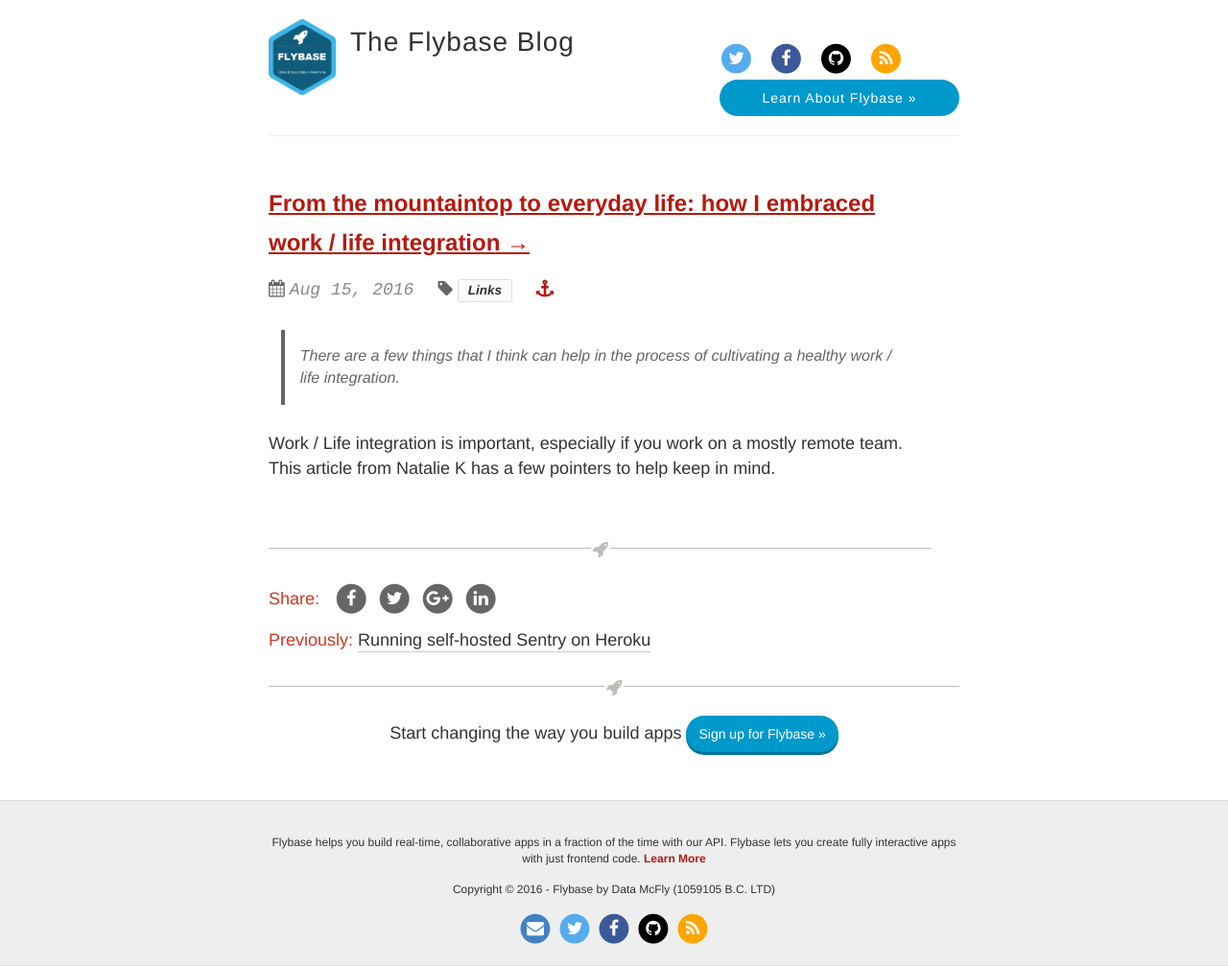
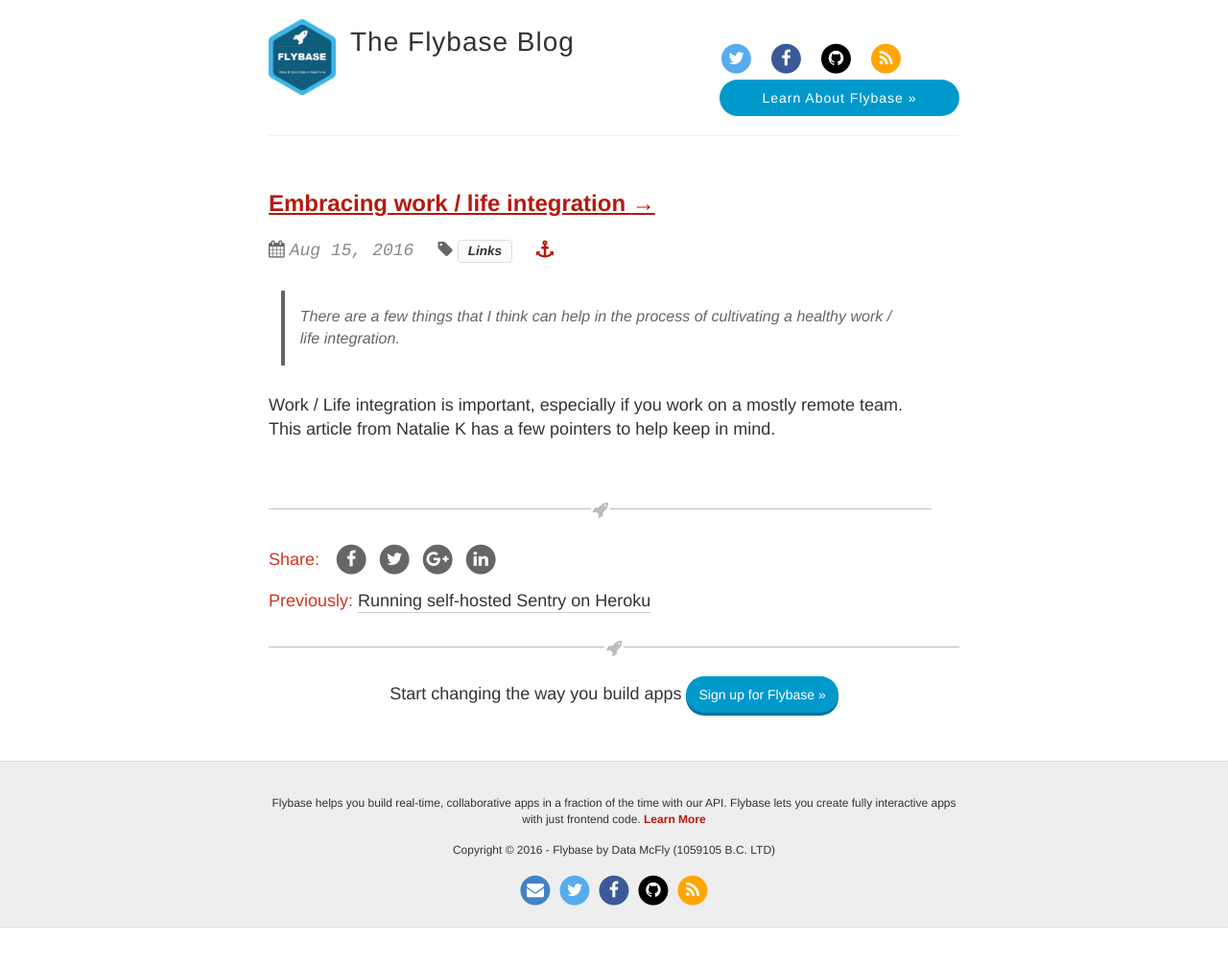
Before and after one commit to flybaseio/flybaseio.github.io, a Jekyll site: the page built from _posts/2016-08-15-from-the-mountaintop-to-everyday-life-how-i-embraced-work-life-integration.md, in a window 1280 px wide. Shown: the whole page at 96% size. Built offline with Jekyll 4.4.1, drawn with Linux system fonts in a browser that asks for light colours; nearby versions of some CDN libraries; after the commit the page ends 967 px from its top, so only the background shows below that.

Commit message:
Update 2016-08-15-from-the-mountaintop-to-everyday-life-how-i-embraced-work-life-integration.md

```diff
--- a/_posts/2016-08-15-from-the-mountaintop-to-everyday-life-how-i-embraced-work-life-integration.md
+++ b/_posts/2016-08-15-from-the-mountaintop-to-everyday-life-how-i-embraced-work-life-integration.md
@@ -1,7 +1,7 @@
 ---
 layout: post
 published: true
-title: "From the mountaintop to everyday life: how I embraced work / life integration"
+title: "Embracing work / life integration"
 date: 2016-08-15T18:06:36.198Z
 link: https://m.signalvnoise.com/from-the-mountaintop-to-everyday-life-how-i-embraced-work-life-integration-577fd7347c86#.kpk1zjw6t
 tags:
```
